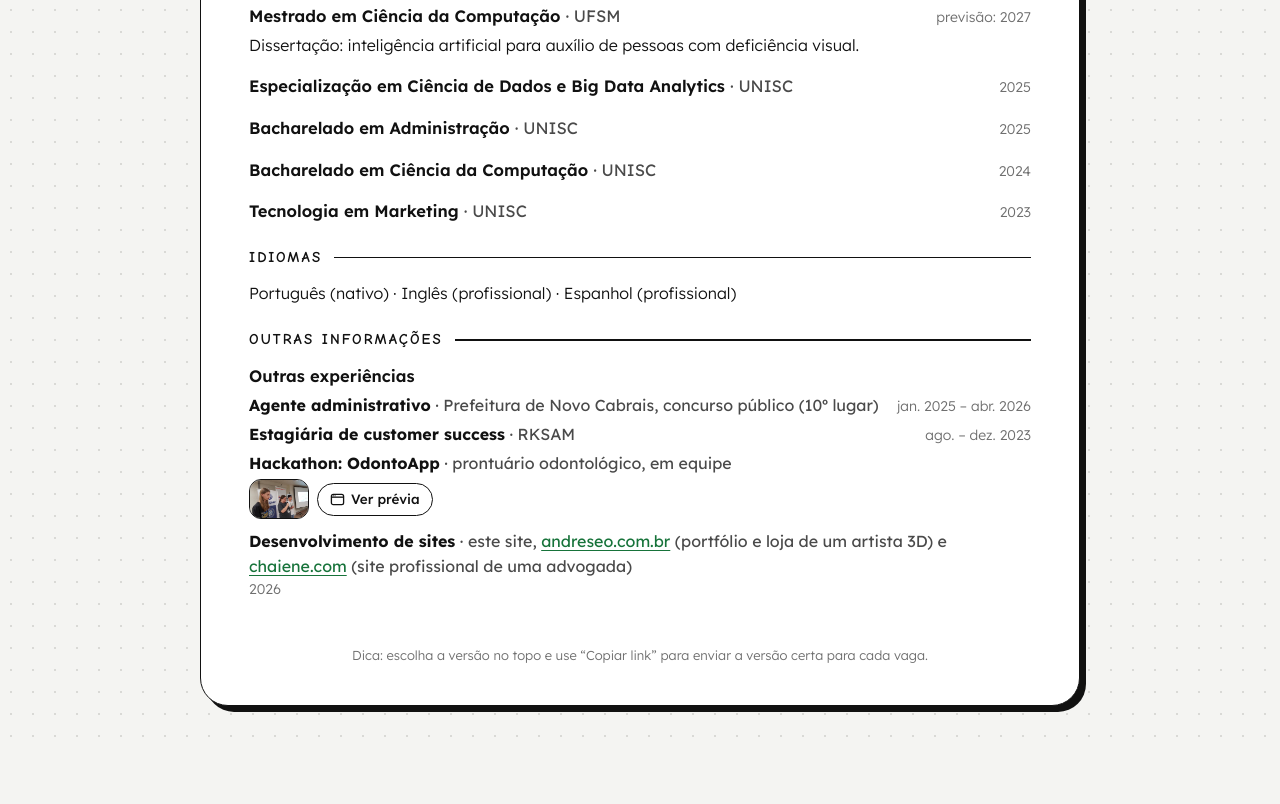
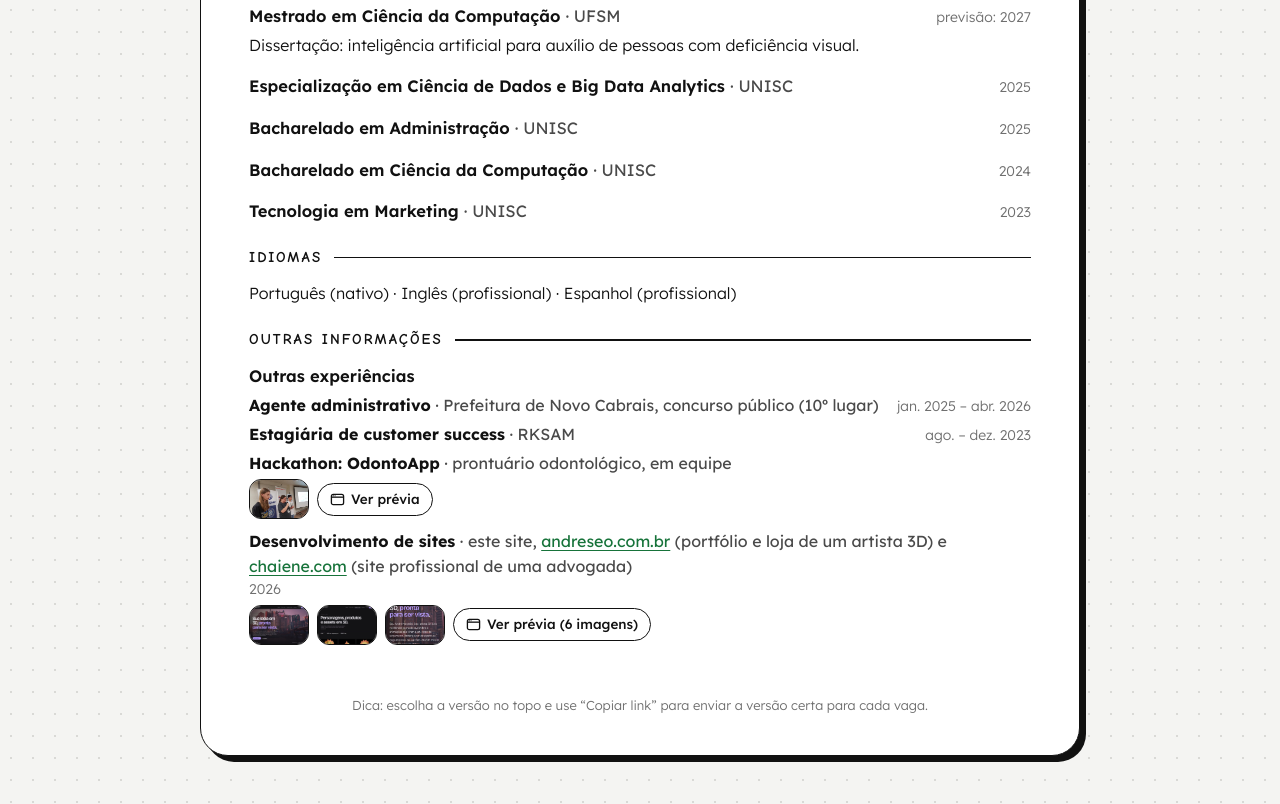
Before and after one commit to ohtopico/site-dados, a plain HTML site: page curriculo/index.html in a window 1280 px wide. Shown: the part 3037-3841 px from the top of the page. Before the commit the page ends 3791 px from the top, so only its background shows below. Drawn offline with Linux system fonts and the light colour scheme; a web font is replaced by a local one.

Commit message:
Currículo: prévia com capturas dos sites andreseo.com.br e chaiene.com (#1)
Claude-Session: https://claude.ai/code/session_01Ns3ecqpdB93XxuLhe6LDB7

Co-authored-by: Claude <noreply@anthropic.com>

```diff
--- a/curriculo/index.html
+++ b/curriculo/index.html
@@ -1291,7 +1291,7 @@ dialog.browser::backdrop {
                     <li data-perfil="completo docencia"><span><b>Integrante do grupo PrendAdas</b> <span class="org">· mulheres na Computação, UNISC; palestras</span></span><span class="when">2019</span><div class="pv-slot" data-preview="prendadas"></div></li>
                     <li><span><b>Hackathon: OdontoApp</b> <span class="org">· prontuário odontológico, em equipe</span></span><span class="when"></span><div class="pv-slot" data-preview="odontoapp"></div></li>
                     <li data-perfil="completo docencia"><span><b>Freelancer em design e marketing digital</b> <span class="org">· identidade visual, peças e redes sociais</span></span><span class="when"></span><div class="pv-slot" data-preview="freelancer"></div></li>
-                    <li><span><b>Desenvolvimento de sites</b> <span class="org">· este site, <a href="https://andreseo.com.br">andreseo.com.br</a> (portfólio e loja de um artista 3D) e <a href="https://chaiene.com">chaiene.com</a> (site profissional de uma advogada)</span></span><span class="when">2026</span></li>
+                    <li><span><b>Desenvolvimento de sites</b> <span class="org">· este site, <a href="https://andreseo.com.br">andreseo.com.br</a> (portfólio e loja de um artista 3D) e <a href="https://chaiene.com">chaiene.com</a> (site profissional de uma advogada)</span></span><span class="when">2026</span><div class="pv-slot" data-preview="sites"></div></li>
                 </ul>
             </div>
 
@@ -1556,6 +1556,21 @@ const PREVIAS = {
             { nome: 'Menção honrosa', img: 'img/mencao-honrosa.jpg', alt: 'Júlia Roberta Quoos Alves, sorrindo, segura o certificado de menção honrosa da V Mostra de Extensão, Ciência e Tecnologia da UNISC diante de um painel com logotipos da UNISC', legenda: 'Entrega do certificado de menção honrosa (2024).' }
         ]
     },
+    sites: {
+        tipo: 'Desenvolvimento web · 2026',
+        titulo: 'Sites para clientes',
+        url: 'projetos/sites',
+        texto: 'Sites feitos sob medida, do layout à publicação: o portfólio do artista 3D André Seo, com páginas de serviço e pedido de orçamento, e o site profissional da advogada Chaiene Meira de Oliveira, com trajetória, mentorias e agendamento de atendimento. Os dois funcionam no computador e no celular.',
+        fatos: [['2', 'sites publicados para clientes'], ['Responsivos', 'pensados para computador e celular']],
+        abas: [
+            { nome: 'Seo3D', img: 'img/site-andreseo.jpg', alt: 'Página inicial do site Seo3D: menu escuro com Trabalhos, Motion e vídeo, Modelagem e render, Impressão 3D, Blog e Orçamento; título “Sua ideia em 3D, pronta para ser vista.” sobre um render de cidade, com os botões “Pedir orçamento” e “Ver trabalhos”', legenda: 'andreseo.com.br: página inicial do portfólio de um artista 3D.', link: 'https://andreseo.com.br' },
+            { nome: 'Seo3D: serviço', img: 'img/site-andreseo-2.jpg', alt: 'Página “Modelagem e render” do site Seo3D, com o título “Personagens, produtos e assets em 3D.”, a faixa de preço e formatos de entrega e o começo da galeria de trabalhos', legenda: 'andreseo.com.br: página de serviço com galeria.', link: 'https://andreseo.com.br/modelagem.html' },
+            { nome: 'Seo3D no celular', img: 'img/site-andreseo-celular.jpg', alt: 'Página inicial do site Seo3D no celular, com menu recolhido, título em três linhas e os dois botões empilhados', legenda: 'andreseo.com.br no celular.', link: 'https://andreseo.com.br' },
+            { nome: 'Chaiene', img: 'img/site-chaiene.jpg', alt: 'Página inicial do site de Chaiene Meira de Oliveira, advogada em Cachoeira do Sul: nome, texto sobre Direito Público e compliance, botões “Agendar atendimento” e “Mentorias” e a faixa de números da carreira', legenda: 'chaiene.com: página inicial do site de uma advogada.', link: 'https://chaiene.com' },
+            { nome: 'Chaiene: sobre', img: 'img/site-chaiene-2.jpg', alt: 'Página “Sobre e currículo” do site de Chaiene Meira de Oliveira, com a formação e os botões “Ver currículo”, “Lattes” e “LinkedIn”, e a seção “Trajetória”', legenda: 'chaiene.com: página sobre e currículo.', link: 'https://chaiene.com/sobre' },
+            { nome: 'Chaiene no celular', img: 'img/site-chaiene-celular.jpg', alt: 'Página inicial do site de Chaiene Meira de Oliveira no celular, com os botões em largura total e o começo dos números da carreira', legenda: 'chaiene.com no celular.', link: 'https://chaiene.com' }
+        ]
+    },
     odontoapp: {
         tipo: 'Hackathon · projeto em equipe',
         titulo: 'OdontoApp',
@@ -1650,7 +1665,7 @@ const NOMES_CURTOS = {
     recompra: 'Previsão de recompra', salario: 'Faixa salarial', moedas: 'Moedas brasileiras',
     odontoapp: 'OdontoApp', iapraprof: 'IA pra Prof', oficinas: 'Oficinas para professores',
     cnpq: 'Pesquisa no CNPq', prendadas: 'Palestra PrendAdas', tutoria: 'UNISC Inclusão Digital',
-    licenciatura: 'Arduino e Scratch', mestrado: 'Pesquisa do mestrado', censo: 'Dados da região', fortalk: 'Fortalk', freelancer: 'Portfólio de design'
+    licenciatura: 'Arduino e Scratch', mestrado: 'Pesquisa do mestrado', censo: 'Dados da região', fortalk: 'Fortalk', freelancer: 'Portfólio de design', sites: 'Sites para clientes'
 };
 
 const COMPETENCIAS = {
```
Also changed, not shown: curriculo/img/site-andreseo-2.jpg (added), curriculo/img/site-andreseo-celular.jpg (added), curriculo/img/site-andreseo.jpg (added), curriculo/img/site-chaiene-2.jpg (added), curriculo/img/site-chaiene-celular.jpg (added), curriculo/img/site-chaiene.jpg (added).
